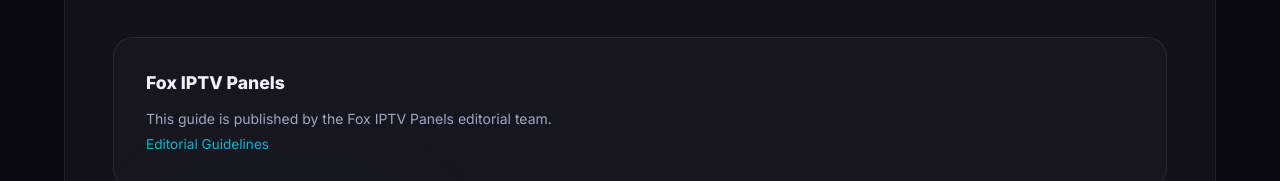
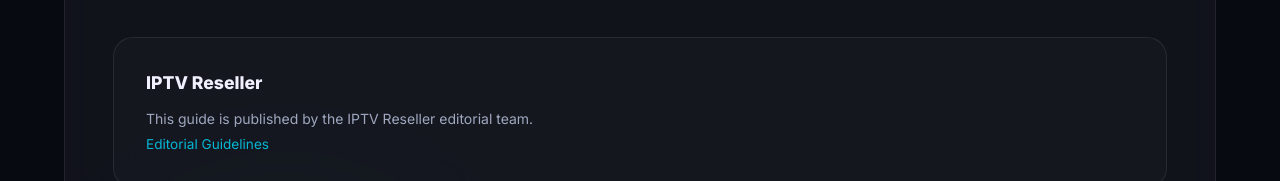
Before and after one commit to moeenmalik1/iptvresellerpanel, a Next.js app: page /en/guides/billing-whmcs-stripe-guide in a window 1280 px wide. Shown: the part 2257-2438 px from the top of the page. Built offline with nearby package versions, Linux system fonts and the light colour scheme.

Commit message:
fix: update guides and comparisons branding to IPTV Reseller

```diff
--- a/src/app/[locale]/comparisons/ComparisonsClient.tsx
+++ b/src/app/[locale]/comparisons/ComparisonsClient.tsx
@@ -397,14 +397,14 @@ export default function ComparisonsClient() {
                 <p style={{ color: "var(--text-secondary)", lineHeight: 1.7, marginBottom: "2rem" }}>
                   {(() => {
                     const trans = {
-                      en: "Fox IPTV Panels is the leading global provider of high-speed streaming dashboards. Get wholesale discounts on all 22 panels with instant automated activations. WhatsApp us to check the lowest prices on bulk credits and starter packages.",
-                      "en-gb": "Fox IPTV Panels is the leading global provider of high-speed streaming dashboards. Get wholesale discounts on all 22 panels with instant automated activations. WhatsApp us to check the lowest prices on bulk credits and starter packages.",
-                      "en-au": "Fox IPTV Panels is the leading global provider of high-speed streaming dashboards. Get wholesale discounts on all 22 panels with instant automated activations. WhatsApp us to check the lowest prices on bulk credits and starter packages.",
-                      es: "Fox IPTV Panels es el proveedor líder mundial de paneles de transmisión de alta velocidad. Obtenga descuentos mayoristas en los 22 paneles con activaciones automáticas e instantáneas. Chatee con nosotros por WhatsApp para consultar las tarifas.",
-                      fr: "Fox IPTV Panels est le premier fournisseur mondial de tableaux de bord de streaming. Profitez de remises de gros sur nos 22 panneaux avec activations instantanées.",
-                      pt: "Fox IPTV Panels é o fornecedor líder global de painéis de streaming rápidos. Obtenha descontos por atacado em todos os 22 painéis com ativação automatizada.",
-                      sv: "Fox IPTV Panels är den ledande globala leverantören av snabba strömningspaneler. Få rabatter på alla 22 paneler med omedelbar aktivering.",
-                      no: "Fox IPTV Panels er den ledende globale leverandøren av raske strømmepaneler. Få grossistrabatter på alle 22 paneler med øyeblikkelig aktivering."
+                      en: "IPTV Reseller is the leading global provider of high-speed streaming dashboards. Get wholesale discounts on all 22 panels with instant automated activations. WhatsApp us to check the lowest prices on bulk credits and starter packages.",
+                      "en-gb": "IPTV Reseller is the leading global provider of high-speed streaming dashboards. Get wholesale discounts on all 22 panels with instant automated activations. WhatsApp us to check the lowest prices on bulk credits and starter packages.",
+                      "en-au": "IPTV Reseller is the leading global provider of high-speed streaming dashboards. Get wholesale discounts on all 22 panels with instant automated activations. WhatsApp us to check the lowest prices on bulk credits and starter packages.",
+                      es: "IPTV Reseller es el proveedor líder mundial de paneles de transmisión de alta velocidad. Obtenga descuentos mayoristas en los 22 paneles con activaciones automáticas e instantáneas. Chatee con nosotros por WhatsApp para consultar las tarifas.",
+                      fr: "IPTV Reseller est le premier fournisseur mondial de tableaux de bord de streaming. Profitez de remises de gros sur nos 22 panneaux avec activations instantanées.",
+                      pt: "IPTV Reseller é o fornecedor líder global de painéis de streaming rápidos. Obtenha descontos por atacado em todos os 22 painéis com ativação automatizada.",
+                      sv: "IPTV Reseller är den ledande globala leverantören av snabba strömningspaneler. Få rabatter på alla 22 paneler med omedelbar aktivering.",
+                      no: "IPTV Reseller er den ledende globale leverandøren av raske strømmepaneler. Få grossistrabatter på alle 22 paneler med øyeblikkelig aktivering."
                     };
                     return trans[locale as keyof typeof trans] || trans.en;
                   })()}
--- a/src/app/[locale]/comparisons/page.tsx
+++ b/src/app/[locale]/comparisons/page.tsx
@@ -35,42 +35,42 @@ export default async function ComparisonsPage({
     switch (locale) {
       case "en-gb":
         return {
-          titleText: "Compare UK IPTV Reseller Panels: BT & Virgin Media Tested | Fox IPTV Panels",
+          titleText: "Compare UK IPTV Reseller Panels: BT & Virgin Media Tested | IPTV Reseller",
           descText: "Frustrated with UK ISP blocks? Compare the best 22 white-label IPTV panels in the UK. Uptime reviews, credit pricing, and buffer-free performance analysis.",
         };
       case "en-au":
         return {
-          titleText: "Compare AU IPTV Reseller Panels: NBN Speed & Peering Results | Fox IPTV Panels",
+          titleText: "Compare AU IPTV Reseller Panels: NBN Speed & Peering Results | IPTV Reseller",
           descText: "Buffer-free Australia IPTV? Compare 22 wholesale reseller dashboards side-by-side. See credit prices, NBN latency reviews, and instant activations.",
         };
       case "es":
         return {
-          titleText: "Comparativa de los 22 Mejores Paneles IPTV: Sin Cortes y Mayor Margen | Fox IPTV Panels",
+          titleText: "Comparativa de los 22 Mejores Paneles IPTV: Sin Cortes y Mayor Margen | IPTV Reseller",
           descText: "¿Harto de paneles lentos y cortes? Compare los 22 principales paneles de marca blanca en España lado a lado. Filtre por estabilidad, soporte y costo.",
         };
       case "fr":
         return {
-          titleText: "Comparatif 22 Meilleurs Panneaux Revendeur IPTV : Finis les Blocages | Fox IPTV Panels",
+          titleText: "Comparatif 22 Meilleurs Panneaux Revendeur IPTV : Finis les Blocages | IPTV Reseller",
           descText: "Assez des serveurs instables ? Comparez les 22 meilleurs panneaux IPTV en marque blanche côte à côte. Prix des crédits, stabilité et essais gratuits.",
         };
       case "pt":
         return {
-          titleText: "Comparar 22 Painéis de Revendedor IPTV: Sem Travamento e Mais Lucro | Fox IPTV Panels",
+          titleText: "Comparar 22 Painéis de Revendedor IPTV: Sem Travamento e Mais Lucro | IPTV Reseller",
           descText: "Cansado de perder clientes? Compare os 22 melhores painéis IPTV em Portugal lado a lado. Preço dos créditos, tempo de ativação, estabilidade e suporte.",
         };
       case "sv":
         return {
-          titleText: "Jämför 22 IPTV Återförsäljarpaneler: Ingen Buffring & Bäst Pris | Fox IPTV Panels",
+          titleText: "Jämför 22 IPTV Återförsäljarpaneler: Ingen Buffring & Bäst Pris | IPTV Reseller",
           descText: "Trött på missnöjda kunder? Jämför de 22 bästa IPTV-återförsäljarpanelerna på den svenska marknaden. Pris per kredit, drifttid och testkonton.",
         };
       case "no":
         return {
-          titleText: "Sammenlign 22 IPTV Forhandlerpaneler: Stabil Strømming Uten Bufring | Fox IPTV Panels",
+          titleText: "Sammenlign 22 IPTV Forhandlerpaneler: Stabil Strømming Uten Bufring | IPTV Reseller",
           descText: "Søk etter stabilt forhandlerpanel? Sammenlign de 22 beste IPTV-forhandlerpanelene i Norge. Se kredittpriser, driftstidsgarantier og supportvurdering.",
         };
       default:
         return {
-          titleText: "Compare 22 Best IPTV Reseller Panels 2026: Stop Buffering | Fox IPTV Panels",
+          titleText: "Compare 22 Best IPTV Reseller Panels 2026: Stop Buffering | IPTV Reseller",
           descText: "Tired of laggy panels & angry clients? Compare the top 22 premium white-label IPTV dashboards side-by-side. Filter by 4K stability, uptime SLA & credits costs.",
         };
     }
--- a/src/app/[locale]/guides/[slug]/page.tsx
+++ b/src/app/[locale]/guides/[slug]/page.tsx
@@ -229,7 +229,7 @@ const publisher = {
                                                           </h1>
 
                                               <div style={{ fontSize: "0.85rem", color: "var(--text-muted)", marginTop: "1rem" }}>
-                                                {lc({ en: "Published by", es: "Publicado por", fr: "Publié par", pt: "Publicado por", sv: "Publicerad av", no: "Publisert av" })} Fox IPTV Panels
+                                                {lc({ en: "Published by", es: "Publicado por", fr: "Publié par", pt: "Publicado por", sv: "Publicerad av", no: "Publisert av" })} IPTV Reseller
                                               </div>
                                             </header>
 
@@ -266,9 +266,9 @@ const publisher = {
 
                                                                          {/* Editorial information — no unverified individual credentials */}
                                      <section style={{ padding: "2rem", borderRadius: "20px", background: "rgba(255,255,255,0.02)", border: "1px solid var(--border-color)", marginTop: "3rem", marginBottom: "4rem" }}>
-                                       <h2 style={{ fontSize: "1.1rem", fontWeight: 800, color: "var(--text-primary)", marginBottom: "0.75rem" }}>Fox IPTV Panels</h2>
+                                       <h2 style={{ fontSize: "1.1rem", fontWeight: 800, color: "var(--text-primary)", marginBottom: "0.75rem" }}>IPTV Reseller</h2>
                                        <p style={{ fontSize: "0.875rem", color: "var(--text-secondary)", lineHeight: 1.6 }}>
-                                         {lc({ en: "This guide is published by the Fox IPTV Panels editorial team.", es: "Esta guía ha sido publicada por el equipo editorial de Fox IPTV Panels.", fr: "Ce guide est publié par l’équipe éditoriale de Fox IPTV Panels.", pt: "Este guia é publicado pela equipa editorial da Fox IPTV Panels.", sv: "Denna guide publiceras av Fox IPTV Panels redaktion.", no: "Denne guiden er publisert av redaksjonen i Fox IPTV Panels." })}
+                                         {lc({ en: "This guide is published by the IPTV Reseller editorial team.", es: "Esta guía ha sido publicada por el equipo editorial de IPTV Reseller.", fr: "Ce guide est publié par l’équipe éditoriale de IPTV Reseller.", pt: "Este guia é publicado pela equipa editorial da IPTV Reseller.", sv: "Denna guide publiceras av IPTV Reseller redaktion.", no: "Denne guiden er publisert av redaksjonen i IPTV Reseller." })}
                                        </p>
                                        <Link href={`/${locale}/editorial-guidelines`} className="animated-underline" style={{ color: "var(--accent-cyan)", fontSize: "0.85rem", textDecoration: "none" }}>
                                          {lc({ en: "Editorial Guidelines", es: "Pautas Editoriales", fr: "Charte Éditoriale", pt: "Diretrizes Editoriais", sv: "Redaktionella Riktlinjer", no: "Redaksjonelle Retningslinjer" })}
--- a/src/app/[locale]/guides/page.tsx
+++ b/src/app/[locale]/guides/page.tsx
@@ -39,42 +39,42 @@ export default async function GuidesPage({
         switch (locale) {
           case "en-gb":
                     return {
-                                titleText: "How to Start a UK IPTV Reseller Business: Avoid ISP Blocks Guide | Fox IPTV Panels",
+                                titleText: "How to Start a UK IPTV Reseller Business: Avoid ISP Blocks Guide | IPTV Reseller",
                                 descText: "Step-by-step guide to starting a successful white-label IPTV reseller business in the UK. Learn how to configure custom DNS routing to bypass BT & Virgin Media filters.",
                     };
           case "en-au":
                     return {
-                                titleText: "How to Start an Australian IPTV Reseller Business: NBN Peering Guide | Fox IPTV Panels",
+                                titleText: "How to Start an Australian IPTV Reseller Business: NBN Peering Guide | IPTV Reseller",
                                 descText: "Start your own white-label IPTV brand in Australia. A complete guide to wholesale IPTV credits, low-latency NBN streaming setup, and customer activations.",
                     };
           case "es":
                     return {
-                                titleText: "Cómo Empezar un Negocio Reseller IPTV: Guía Completa de Marca Blanca | Fox IPTV Panels",
+                                titleText: "Cómo Empezar un Negocio Reseller IPTV: Guía Completa de Marca Blanca | IPTV Reseller",
                                 descText: "Guía paso a paso para crear una marca de IPTV exitosa en España. Aprenda cómo funciona el sistema de créditos, enrutamiento DNS personalizado y Xtream Codes.",
                     };
           case "fr":
                     return {
-                                titleText: "Comment Devenir Revendeur IPTV : Le Guide Étape par Étape Grossiste | Fox IPTV Panels",
+                                titleText: "Comment Devenir Revendeur IPTV : Le Guide Étape par Étape Grossiste | IPTV Reseller",
                                 descText: "Apprenez à lancer votre marque d'IPTV en marque blanche en France. Guide complet sur les crédits de gros, l'API Xtream Codes et la configuration de portails DNS.",
                     };
           case "pt":
                     return {
-                                titleText: "Como Iniciar um Negócio de Revenda IPTV: Guia Completo Passo a Passo | Fox IPTV Panels",
+                                titleText: "Como Iniciar um Negócio de Revenda IPTV: Guia Completo Passo a Passo | IPTV Reseller",
                                 descText: "Crie a sua marca de IPTV de sucesso em Portugal. Guia definitivo sobre créditos por atacado, configuração de DNS próprio, Xtream Codes e atração de clientes.",
                     };
           case "sv":
                     return {
-                                titleText: "Hur du Startar ett IPTV Återförsäljarföretag: Steg-för-steg-guide | Fox IPTV Panels",
+                                titleText: "Hur du Startar ett IPTV Återförsäljarföretag: Steg-för-steg-guide | IPTV Reseller",
                                 descText: "Starta din egen IPTV-verksamhet i Sverige under eget varumärke. Lär dig hur kreditsystemet fungerar, anpassad DNS-routing och M3U-spellistor.",
                     };
           case "no":
                     return {
-                                titleText: "Slik Starter du som IPTV Forhandler: Den Komplette Guiden | Fox IPTV Panels",
+                                titleText: "Slik Starter du som IPTV Forhandler: Den Komplette Guiden | IPTV Reseller",
                                 descText: "Start din egen strømmebedrift i Norge. Lær alt om engroskreditter, oppsett av egen DNS-portal, Xtream Codes API, og hvordan du unngår buffering.",
                     };
           default:
                     return {
-                                titleText: "How to Start an IPTV Reseller Business: 2026 Strategy Guide | Fox IPTV Panels",
+                                titleText: "How to Start an IPTV Reseller Business: 2026 Strategy Guide | IPTV Reseller",
                                 descText: "Tired of researching with zero clear answers? Read our step-by-step masterclass guide. Understand IPTV credits, Xtream Codes, M3U playlists, and custom DNS setup.",
                     };
         }
```
